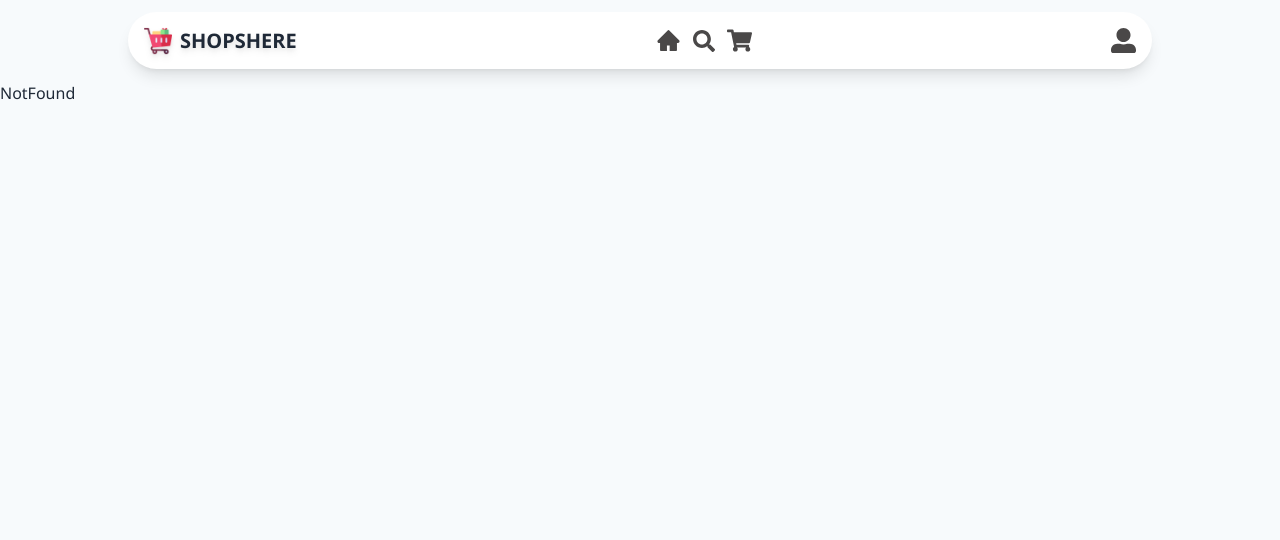
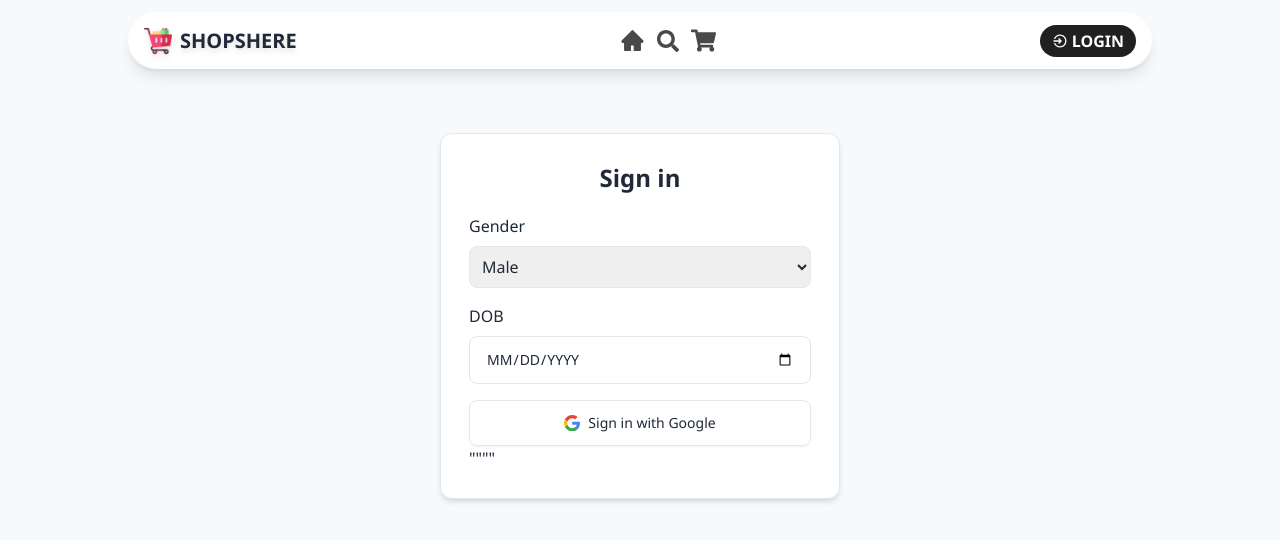
Before and after one commit to SUNIL-000/Shopshere, a React (Vite) app: page /login in a window 1280 px wide. Shown: the top 540 px of the page. Built offline with nearby package versions, Linux system fonts and the light colour scheme.

Commit message:
adding store with th ehelp of redux toolkit

```diff
--- a/package.json
+++ b/package.json
@@ -10,14 +10,16 @@
     "preview": "vite preview"
   },
   "dependencies": {
+    "@reduxjs/toolkit": "^2.1.0",
     "core-js": "^3.35.0",
-    "firebase": "^10.7.1",
+    "firebase": "^10.8.0",
     "preline": "^2.0.3",
     "react": "^18.2.0",
     "react-dom": "^18.2.0",
     "react-hot-toast": "^2.4.1",
     "react-icon": "^1.0.0",
     "react-icons": "^5.0.1",
+    "react-redux": "^9.1.0",
     "react-router-dom": "^6.21.2",
     "react-table": "^7.8.0"
   },
--- a/src/App.jsx
+++ b/src/App.jsx
@@ -10,6 +10,7 @@ import Product from './components/dashboard/Product'
 import Customer from './components/dashboard/Customer'
 import Transaction from './components/dashboard/Transaction'
 import Checkout from './pages/Checkout'
+import LoginPage from './pages/LoginPage'
 const App = () => {
   return (
 
@@ -20,6 +21,8 @@ const App = () => {
           <Route path='/search' element={<Search />} />
           <Route path='/cart' element={<Cart />} />
           <Route path='/cart/checkout' element={<Checkout />} />
+          <Route path='/login' element={<LoginPage />} />
+
 
 
           {/* admin dashboard  */}
--- /dev/null
+++ b/src/Firebase.js
@@ -0,0 +1,18 @@
+
+import { initializeApp } from "firebase/app";
+import { getAuth} from "firebase/auth";
+
+
+// Your web app's Firebase configuration
+const firebaseConfig = {
+  apiKey: "AIzaSyAbjCX8aPtI--NckVLw6c8qDd5FN1N0Hr4",
+  authDomain: "shopshere-b5205.firebaseapp.com",
+  projectId: "shopshere-b5205",
+  storageBucket: "shopshere-b5205.appspot.com",
+  messagingSenderId: "665979379637",
+  appId: "1:665979379637:web:9c39c6e02fa29de52803fc"
+};
+
+// Initialize Firebase
+export const app = initializeApp(firebaseConfig);
+export const auth = getAuth(app)
--- a/src/components/Header.jsx
+++ b/src/components/Header.jsx
@@ -1,12 +1,12 @@
-import React, { useState } from 'react'
+import { useState } from 'react'
 import { Link } from 'react-router-dom'
 import NavItem from './NavItem'
 import Login from './Login';
-import Logout from './Logout';
+// import Logout from './Logout';
 import { FaUserAlt } from "react-icons/fa";
 
 const Header = () => {
-    const user = 0;
+    const user = null;
     const [isOpen, setIsOpen] = useState(false);
     return (
         <header className='py-3 '>
@@ -22,7 +22,7 @@ const Header = () => {
 
 
                 <div>
-                    {user == 3 ? <Login /> :
+                    {user == null ? <Login /> :
                         <div className=' relative '>
 
                             <button onClick={() => { setIsOpen(!isOpen), console.log(isOpen) }} className='flex items-center py-2 gap-1 md:gap-3
--- a/src/components/Login.jsx
+++ b/src/components/Login.jsx
@@ -1,10 +1,19 @@
-import React from 'react'
 import { IoMdLogIn } from "react-icons/io";
+import { useNavigate } from "react-router-dom";
 const Login = () => {
-    return (
-        <button type='button' className='flex items-center gap-1 bg-[#000000df] hover:bg-[#000000c8]
-        rounded-[20px] text-[white] px-3 py-1 font-semibold uppercase '><IoMdLogIn /> Login</button>
-    )
-}
+    const navigate = useNavigate()
+  return (
+    <button
+    onClick={()=>navigate('/login')}
 
-export default Login
+      type="button"
+      className="flex items-center gap-1 bg-[#000000df] hover:bg-[#000000c8]
+        rounded-[20px] text-[white] px-3 py-1 font-semibold uppercase "
+    >
+      <IoMdLogIn />
+      Login
+    </button>
+  );
+};
+
+export default Login;
--- a/src/index.css
+++ b/src/index.css
@@ -5,7 +5,7 @@
 * {
   padding: 0;
   margin: 0;
-  user-select: none;
+  /* user-select: none; */
 }
 body {
   background: #F7FAFC;
--- a/src/main.jsx
+++ b/src/main.jsx
@@ -2,9 +2,14 @@
 import ReactDOM from 'react-dom/client'
 import App from './App.jsx'
 import './index.css'
+import { Provider } from 'react-redux'
+import { store } from './redux/store.js'
 
 ReactDOM.createRoot(document.getElementById('root')).render(
   <>
+  <Provider store={store}>
+
     <App />
+  </Provider>
   </>,
 )
--- /dev/null
+++ b/src/pages/LoginPage.jsx
@@ -0,0 +1,158 @@
+import { GoogleAuthProvider, signInWithPopup } from "firebase/auth";
+import { useState } from "react";
+import { auth } from "../Firebase";
+import { useNavigate } from "react-router-dom";
+
+const LoginPage = () => {
+  const [gender, setGender] = useState("");
+  const [dob, setDob] = useState("");
+  const navigate = useNavigate();
+
+  const loginHandler = async () => {
+    try {
+    //   e.prevent.default();
+      const provider = new GoogleAuthProvider();
+      const { user } = await signInWithPopup(auth, provider);
+      console.log(user);
+      navigate('/');
+    } catch (error) {
+      console.log(error);
+    }
+  };
+
+  return (
+    <main className="w-full max-w-md mx-auto p-6">
+      <div className="mt-7 bg-white border border-gray-200 rounded-xl shadow-md">
+        <div className="p-4 sm:p-7">
+          <div className="text-center">
+            <h1 className="block text-2xl font-bold text-gray-800">Sign in</h1>
+          </div>
+          <div className="mt-5">
+            {/* Form */}
+            <form>
+              <div className="grid gap-y-4">
+                {/* Form Group */}
+                <div>
+                  <label htmlFor="email" className="block text-md mb-2 ">
+                    Gender
+                  </label>
+                  <div className="relative">
+                    <select
+                      name=""
+                      id=""
+                      className="w-full p-2 border border-gray-200 rounded-lg"
+                      onChange={(e) => {
+                        setGender(e.target.value);
+                      }}
+                    >
+                      <option
+                        value="male"
+                        defaultChecked
+                        className="rounded-md"
+                      >
+                        Male
+                      </option>
+                      <option value="female">Female</option>
+                    </select>
+                    <div className="hidden absolute inset-y-0 end-0 pointer-events-none pe-3">
+                      <svg
+                        className="h-5 w-5 text-red-500"
+                        width={16}
+                        height={16}
+                        fill="currentColor"
+                        viewBox="0 0 16 16"
+                        aria-hidden="true"
+                      >
+                        <path d="M16 8A8 8 0 1 1 0 8a8 8 0 0 1 16 0zM8 4a.905.905 0 0 0-.9.995l.35 3.507a.552.552 0 0 0 1.1 0l.35-3.507A.905.905 0 0 0 8 4zm.002 6a1 1 0 1 0 0 2 1 1 0 0 0 0-2z" />
+                      </svg>
+                    </div>
+                  </div>
+                  <p
+                    className="hidden text-xs text-red-600 mt-2"
+                    id="email-error"
+                  >
+                    Please include a valid email address so we can get back to
+                    you
+                  </p>
+                </div>
+                {/* End Form Group */}
+                {/* Form Group */}
+                <div>
+                  <div className="flex justify-between items-center">
+                    <label htmlFor="password" className="block text-md mb-2 ">
+                      DOB
+                    </label>
+                  </div>
+                  <div className="relative">
+                    <input
+                      type="date"
+                      id="dob"
+                      name="password"
+                      value={dob}
+                      onChange={(e) => {
+                        setDob(e.target.value);
+                      }}
+                      className="py-3 px-4 uppercase block w-full border border-gray-200 rounded-lg text-sm focus:border-blue-500 focus:ring-blue-500 disabled:opacity-50 disabled:pointer-events-none"
+                      required
+                      aria-describedby="password-error"
+                    />
+                    <div className="hidden absolute inset-y-0 end-0 pointer-events-none pe-3">
+                      <svg
+                        className="h-5 w-5 text-red-500"
+                        width={16}
+                        height={16}
+                        fill="currentColor"
+                        viewBox="0 0 16 16"
+                        aria-hidden="true"
+                      >
+                        <path d="M16 8A8 8 0 1 1 0 8a8 8 0 0 1 16 0zM8 4a.905.905 0 0 0-.9.995l.35 3.507a.552.552 0 0 0 1.1 0l.35-3.507A.905.905 0 0 0 8 4zm.002 6a1 1 0 1 0 0 2 1 1 0 0 0 0-2z" />
+                      </svg>
+                    </div>
+                  </div>
+                </div>
+                {/* End Form Group */}
+
+                <button
+                  type="submit"
+                  onClick={loginHandler}
+                  className="w-full py-3 px-4 inline-flex justify-center items-center gap-x-2 text-sm font-medium rounded-lg border border-gray-200 bg-white text-gray-800 shadow-sm hover:bg-gray-50 disabled:opacity-50 disabled:pointer-events-none"
+                >
+                  <svg
+                    className="w-4 h-auto"
+                    width={46}
+                    height={47}
+                    viewBox="0 0 46 47"
+                    fill="none"
+                  >
+                    <path
+                      d="M46 24.0287C46 22.09 45.8533 20.68 45.5013 19.2112H23.4694V27.9356H36.4069C36.1429 30.1094 34.7347 33.37 31.5957 35.5731L31.5663 35.8669L38.5191 41.2719L38.9885 41.3306C43.4477 37.2181 46 31.1669 46 24.0287Z"
+                      fill="#4285F4"
+                    />
+                    <path
+                      d="M23.4694 47C29.8061 47 35.1161 44.9144 39.0179 41.3012L31.625 35.5437C29.6301 36.9244 26.9898 37.8937 23.4987 37.8937C17.2793 37.8937 12.0281 33.7812 10.1505 28.1412L9.88649 28.1706L2.61097 33.7812L2.52296 34.0456C6.36608 41.7125 14.287 47 23.4694 47Z"
+                      fill="#34A853"
+                    />
+                    <path
+                      d="M10.1212 28.1413C9.62245 26.6725 9.32908 25.1156 9.32908 23.5C9.32908 21.8844 9.62245 20.3275 10.0918 18.8588V18.5356L2.75765 12.8369L2.52296 12.9544C0.909439 16.1269 0 19.7106 0 23.5C0 27.2894 0.909439 30.8731 2.49362 34.0456L10.1212 28.1413Z"
+                      fill="#FBBC05"
+                    />
+                    <path
+                      d="M23.4694 9.07688C27.8699 9.07688 30.8622 10.9863 32.5344 12.5725L39.1645 6.11C35.0867 2.32063 29.8061 0 23.4694 0C14.287 0 6.36607 5.2875 2.49362 12.9544L10.0918 18.8588C11.9987 13.1894 17.25 9.07688 23.4694 9.07688Z"
+                      fill="#EB4335"
+                    />
+                  </svg>
+                  Sign in with Google
+                </button>
+              </div>
+            </form>
+            {/* End Form */}
+            {JSON.stringify(gender)}
+            {JSON.stringify(dob)}
+          </div>
+        </div>
+      </div>
+    </main>
+  );
+};
+
+export default LoginPage;
--- /dev/null
+++ b/src/redux/store.js
@@ -0,0 +1,9 @@
+import { configureStore } from "@reduxjs/toolkit";
+
+
+
+export const store = configureStore({
+    reducer:{
+
+    }
+})
```
Also changed, not shown: 1 other file (tests, documents, lock files or other folders).
